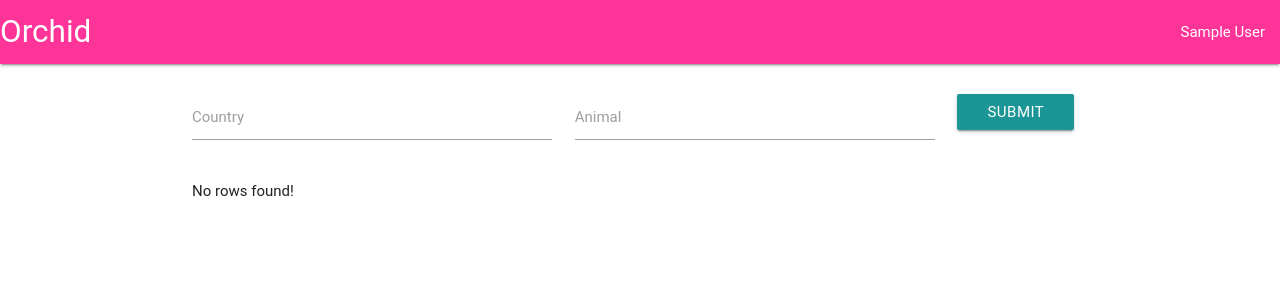
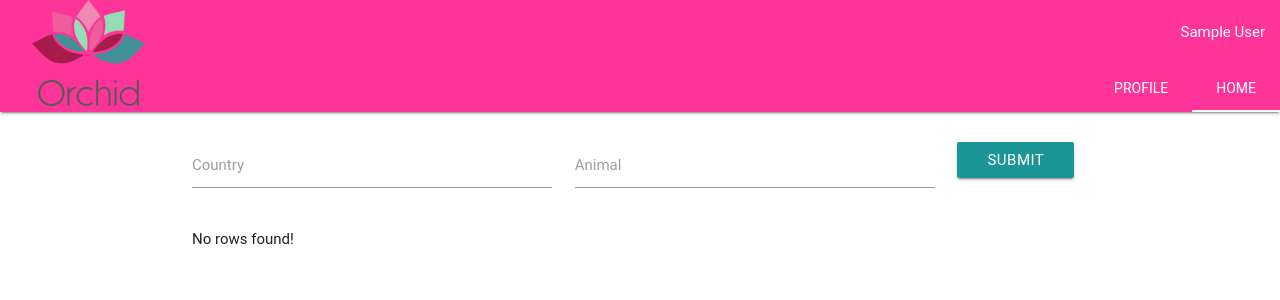
Before and after one commit to 0rchid/Orchid, a PHP site: page /edit.php in a window 1280 px wide. Shown: the top 300 px of the page. Run offline with PHP 8.4, Linux system fonts and the light colour scheme; the visitor is signed in with stand-in values (Sample User, id 1); data that the repository does not hold is empty; some libraries are stand-ins or nearby versions; some web fonts are replaced.

Commit message:
Tabs Added

```diff
--- a/edit.php
+++ b/edit.php
@@ -52,21 +52,28 @@
 
 </head>
 	<body>
-		<nav>
+		<nav class = "nav-extended">
 	    <div class="nav-wrapper" style="background-color: #ff3498;">
-	      <a href="#" class="brand-logo">Orchid</a>
-	      <ul id="nav-mobile" class="right hide-on-med-and-down">
-
-	        <li><a class = "dropdown-button pink-lighter" data-activates='dropdown1'><?php  echo $arr[2]; ?></a></li>
 
 
+				<img class = "brand-logo" style="display:inline;" src="logo.png">
+	      <ul id="nav-mobile" class="right hide-on-med-and-down">
+	        <li><a class = "dropdown-button pink-lighter" data-activates='dropdown1'><?php  echo $arr[2]; ?></a></li>
 	      </ul>
+				<br>
+				<div class="nav-content">
+	        <ul class="tabs tabs-transparent">
+	          <li class="tab right"><a class = "active  " href="#test1">Home</a></li>
+	          <li class="tab right "><a class="active " href="#test2">Profile </a></li>
+	        </ul>
+	      </div>
 	    </div>
 	  </nav>
 		<ul id='dropdown1' class='dropdown-content'>
     	<li><a href="">Profile</a></li>
     	<li><a href="logout.php">Logout</a></li>
   </ul>
+
 
 		<div class = "container">
 			<div class = "row">
```
Also changed, not shown: login.php (+6 -1 lines).
